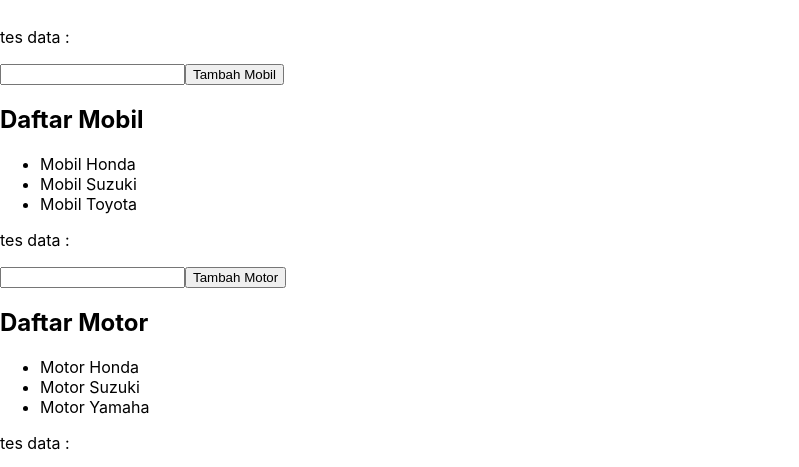
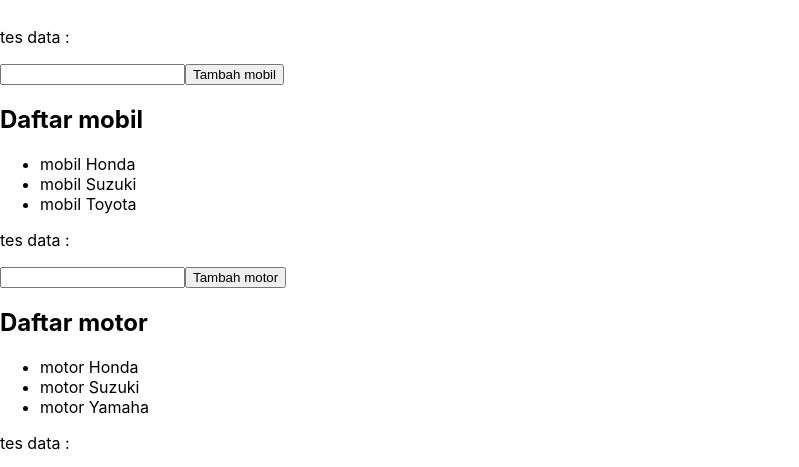
Before and after one commit to Fakhrudin-MFM/react-crud-example, a React (Create React App) app: page / in a window 1280 px wide. Shown: the part 285-752 px from the top of the page, without its empty margins (0-799 px from the left). Built offline with nearby package versions, Linux system fonts and the light colour scheme.

Commit message:
perubahan lewat state ke props

```diff
--- a/src/components/Component1.js
+++ b/src/components/Component1.js
@@ -11,7 +11,9 @@
           value={this.props.inputan}
           onChange={this.props.handleChange}
         />
-        <button onClick={this.props.addTodo}>Tambah {this.props.nama}</button>
+        <button onClick={() => this.props.addTodo(this.props.nama)}>
+          Tambah {this.props.nama}
+        </button>
         <h2>Daftar {this.props.nama}</h2>
         <ul>
           {this.props.nilai.map((nilai, index) => {
--- a/src/components/IndexComponent.js
+++ b/src/components/IndexComponent.js
@@ -17,20 +17,38 @@
     laptop: ['Asus', 'Lenovo', 'Samsung'],
     buah: ['Apel', 'Mangga', 'Durian'],
     makanan: ['Sate', 'Bakso', 'Sayur Kol'],
-    inputan: ''
+    inputan: '',
+    imobil: '',
+    imotor: '',
+    ihape: '',
+    ilaptop: '',
+    ibuah: '',
+    imakanan: ''
   };
 
   handleChange = event => {
     this.setState({ [event.target.name]: event.target.value });
   };
 
-  addTodo = () => {
-    const newData = [...this.state.mobil];
+  addTodo = param => {
+    let newState;
+    switch (param) {
+      case 'mobil':
+        newState = [...this.state.mobil];
+        break;
+      case 'motor':
+        newState = [...this.state.motor];
+      default:
+        break;
+    }
+
+    const newData = newState;
     newData.push(this.state.inputan);
     this.setState({
-      mobil: newData,
+      [param]: newData,
       inputan: ''
     });
+    console.log('cek param', param);
   };
 
   render() {
@@ -39,13 +57,20 @@
         <Crud />
         <h1>halo {this.state.nama}</h1>
         <Component1
-          nama="Mobil"
+          nama="mobil"
           nilai={this.state.mobil}
           handleChange={this.handleChange}
           inputan={this.state.inputan}
           addTodo={this.addTodo}
         />
-        <Component2 nama="Motor" nilai={this.state.motor} />
+
+        <Component2
+          nama="motor"
+          nilai={this.state.motor}
+          handleChange={this.handleChange}
+          inputan={this.state.inputan}
+          addTodo={this.addTodo}
+        />
         <Component3 nama="HP" nilai={this.state.hape} />
         <SC1 nama="Laptop" nilai={this.state.laptop} />
         <SC2 nama="Buah" nilai={this.state.buah} />
```
